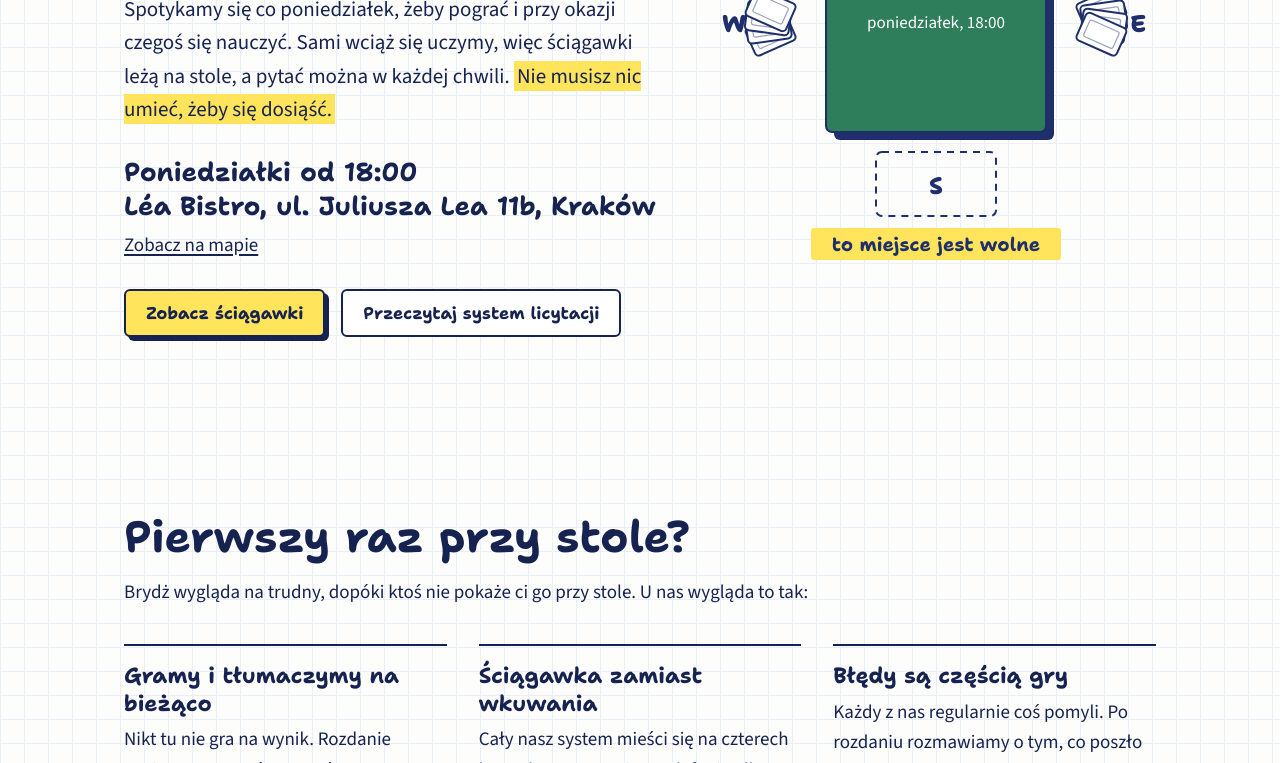
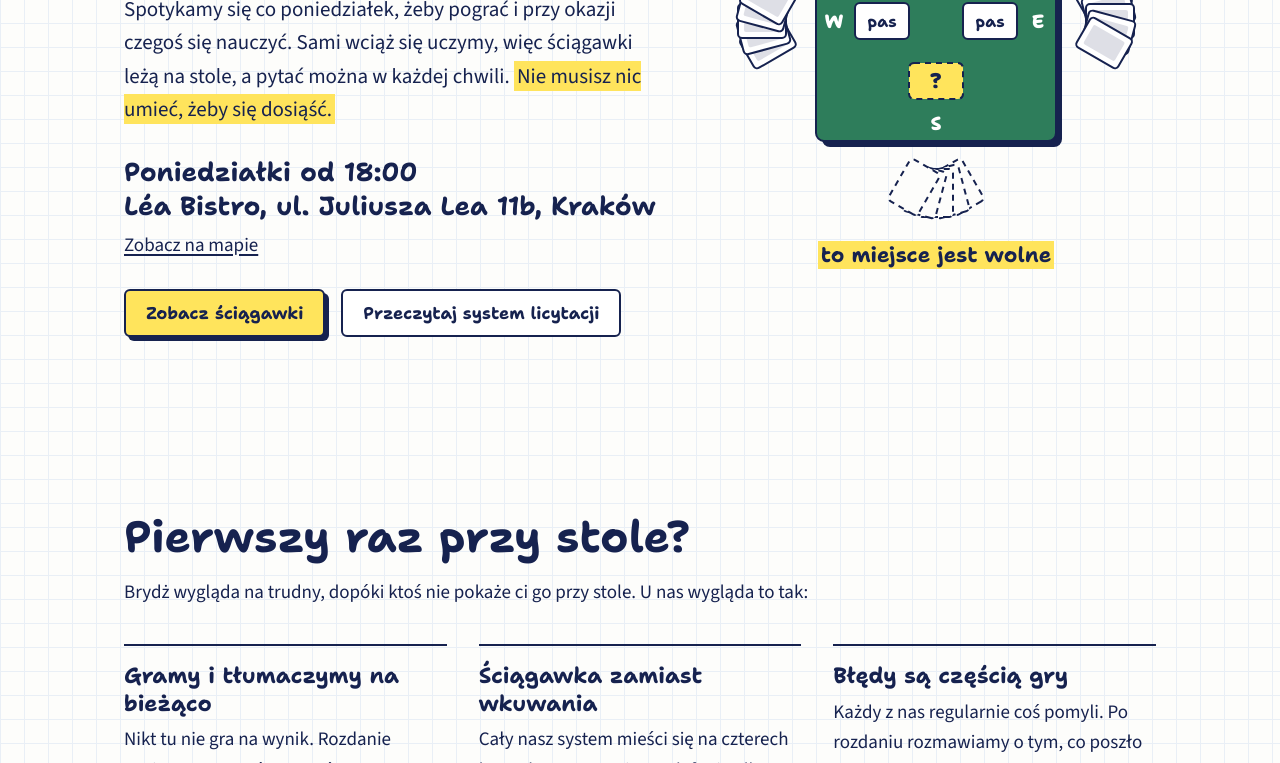
Before and after one commit to witekbobrowski/ciupiemy-w-brydza, a plain HTML site: page docs/index.html in a window 1280 px wide. Shown: the part 337-1100 px from the top of the page. Drawn offline with Linux system fonts and the light colour scheme.

Commit message:
Stół w hero jako licytacja w toku z wolnym miejscem S
Co-Authored-By: Claude Fable 5.2 <noreply@anthropic.com>

```diff
--- a/build/site.css
+++ b/build/site.css
@@ -136,3 +136,17 @@ footer.site .club{font-family:var(--hand);font-weight:700}
 .conv-row dd{font-size:18px;line-height:1.4}
 .conv-row dd a{white-space:nowrap;font-size:16px;margin-left:4px}
 @media (max-width:640px){.conv-row{grid-template-columns:1fr}.conv-row dd a{display:inline-block;margin-left:0}}
+
+/* stół w hero */
+.t-card{fill:var(--white);stroke:var(--ink);stroke-width:2}
+.t-back{fill:var(--ink);opacity:.14}
+.t-ghost{fill:var(--paper);stroke:var(--ink);stroke-width:2;stroke-dasharray:6 5}
+.t-shadow{fill:var(--ink)}
+.t-top{fill:var(--table);stroke:var(--ink);stroke-width:2}
+.t-seat{font-family:var(--hand);font-weight:800;font-size:19px;fill:#fff}
+.t-tile{fill:var(--white);stroke:var(--ink);stroke-width:2}
+.t-yours{fill:var(--marker);stroke-dasharray:6 5}
+.t-bid{font-family:var(--hand);font-weight:800;font-size:21px;fill:var(--ink)}
+.t-pass{font-family:var(--hand);font-weight:700;font-size:16px;fill:var(--ink)}
+.t-suit{font-family:'DejaVu Sans',sans-serif;font-size:20px;fill:var(--red)}
+.table-cap{font-family:var(--hand);font-weight:700;font-size:21px;text-align:center;max-width:none;margin-top:4px}
--- a/docs/assets/style.css
+++ b/docs/assets/style.css
@@ -192,3 +192,17 @@ footer.site .club{font-family:var(--hand);font-weight:700}
 .conv-row dd{font-size:18px;line-height:1.4}
 .conv-row dd a{white-space:nowrap;font-size:16px;margin-left:4px}
 @media (max-width:640px){.conv-row{grid-template-columns:1fr}.conv-row dd a{display:inline-block;margin-left:0}}
+
+/* stół w hero */
+.t-card{fill:var(--white);stroke:var(--ink);stroke-width:2}
+.t-back{fill:var(--ink);opacity:.14}
+.t-ghost{fill:var(--paper);stroke:var(--ink);stroke-width:2;stroke-dasharray:6 5}
+.t-shadow{fill:var(--ink)}
+.t-top{fill:var(--table);stroke:var(--ink);stroke-width:2}
+.t-seat{font-family:var(--hand);font-weight:800;font-size:19px;fill:#fff}
+.t-tile{fill:var(--white);stroke:var(--ink);stroke-width:2}
+.t-yours{fill:var(--marker);stroke-dasharray:6 5}
+.t-bid{font-family:var(--hand);font-weight:800;font-size:21px;fill:var(--ink)}
+.t-pass{font-family:var(--hand);font-weight:700;font-size:16px;fill:var(--ink)}
+.t-suit{font-family:'DejaVu Sans',sans-serif;font-size:20px;fill:var(--red)}
+.table-cap{font-family:var(--hand);font-weight:700;font-size:21px;text-align:center;max-width:none;margin-top:4px}
--- a/docs/index.html
+++ b/docs/index.html
@@ -33,21 +33,22 @@
       </div>
     </div>
     <div class="hero-table">
-    <svg class="table-svg" viewBox="0 0 440 440" role="img" aria-label="Stół brydżowy: trzy miejsca zajęte, jedno wolne" xmlns="http://www.w3.org/2000/svg">
-      <rect x="118" y="88" width="220" height="220" rx="6" fill="#1F2F6B"/>
-      <rect x="110" y="80" width="220" height="220" rx="6" fill="#2E7D5B" stroke="#1F2F6B" stroke-width="2"/>
-      <text x="220" y="196" text-anchor="middle" font-size="17" font-weight="500" fill="#fff" font-family="Source,sans-serif">poniedziałek, 18:00</text>
-      <g transform="translate(220 56) rotate(0)"><g transform="rotate(-24 0 30)"><rect x="-15" y="-22" width="30" height="44" rx="4" fill="#fff" stroke="#1F2F6B" stroke-width="2"/><rect x="-9" y="-16" width="18" height="32" rx="2" fill="none" stroke="#1F2F6B" stroke-width="1.2" opacity=".45"/></g><g transform="rotate(-8 0 30)"><rect x="-15" y="-22" width="30" height="44" rx="4" fill="#fff" stroke="#1F2F6B" stroke-width="2"/><rect x="-9" y="-16" width="18" height="32" rx="2" fill="none" stroke="#1F2F6B" stroke-width="1.2" opacity=".45"/></g><g transform="rotate(8 0 30)"><rect x="-15" y="-22" width="30" height="44" rx="4" fill="#fff" stroke="#1F2F6B" stroke-width="2"/><rect x="-9" y="-16" width="18" height="32" rx="2" fill="none" stroke="#1F2F6B" stroke-width="1.2" opacity=".45"/></g><g transform="rotate(24 0 30)"><rect x="-15" y="-22" width="30" height="44" rx="4" fill="#fff" stroke="#1F2F6B" stroke-width="2"/><rect x="-9" y="-16" width="18" height="32" rx="2" fill="none" stroke="#1F2F6B" stroke-width="1.2" opacity=".45"/></g></g>
-      <g transform="translate(52 190) rotate(-90)"><g transform="rotate(-24 0 30)"><rect x="-15" y="-22" width="30" height="44" rx="4" fill="#fff" stroke="#1F2F6B" stroke-width="2"/><rect x="-9" y="-16" width="18" height="32" rx="2" fill="none" stroke="#1F2F6B" stroke-width="1.2" opacity=".45"/></g><g transform="rotate(-8 0 30)"><rect x="-15" y="-22" width="30" height="44" rx="4" fill="#fff" stroke="#1F2F6B" stroke-width="2"/><rect x="-9" y="-16" width="18" height="32" rx="2" fill="none" stroke="#1F2F6B" stroke-width="1.2" opacity=".45"/></g><g transform="rotate(8 0 30)"><rect x="-15" y="-22" width="30" height="44" rx="4" fill="#fff" stroke="#1F2F6B" stroke-width="2"/><rect x="-9" y="-16" width="18" height="32" rx="2" fill="none" stroke="#1F2F6B" stroke-width="1.2" opacity=".45"/></g><g transform="rotate(24 0 30)"><rect x="-15" y="-22" width="30" height="44" rx="4" fill="#fff" stroke="#1F2F6B" stroke-width="2"/><rect x="-9" y="-16" width="18" height="32" rx="2" fill="none" stroke="#1F2F6B" stroke-width="1.2" opacity=".45"/></g></g>
-      <g transform="translate(388 190) rotate(90)"><g transform="rotate(-24 0 30)"><rect x="-15" y="-22" width="30" height="44" rx="4" fill="#fff" stroke="#1F2F6B" stroke-width="2"/><rect x="-9" y="-16" width="18" height="32" rx="2" fill="none" stroke="#1F2F6B" stroke-width="1.2" opacity=".45"/></g><g transform="rotate(-8 0 30)"><rect x="-15" y="-22" width="30" height="44" rx="4" fill="#fff" stroke="#1F2F6B" stroke-width="2"/><rect x="-9" y="-16" width="18" height="32" rx="2" fill="none" stroke="#1F2F6B" stroke-width="1.2" opacity=".45"/></g><g transform="rotate(8 0 30)"><rect x="-15" y="-22" width="30" height="44" rx="4" fill="#fff" stroke="#1F2F6B" stroke-width="2"/><rect x="-9" y="-16" width="18" height="32" rx="2" fill="none" stroke="#1F2F6B" stroke-width="1.2" opacity=".45"/></g><g transform="rotate(24 0 30)"><rect x="-15" y="-22" width="30" height="44" rx="4" fill="#fff" stroke="#1F2F6B" stroke-width="2"/><rect x="-9" y="-16" width="18" height="32" rx="2" fill="none" stroke="#1F2F6B" stroke-width="1.2" opacity=".45"/></g></g>
-      <g class="seat" font-family="'Shantell Sans',sans-serif" font-weight="800" font-size="24" fill="#1F2F6B" text-anchor="middle">
-        <text x="220" y="22">N</text><text x="18" y="200">W</text><text x="422" y="200">E</text>
-        <rect x="160" y="320" width="120" height="64" rx="6" fill="none" stroke="#1F2F6B" stroke-width="2" stroke-dasharray="7 6"/>
-        <text x="220" y="362">S</text>
+    <svg class="table-svg" viewBox="0 0 440 404" role="img" aria-label="Stół brydżowy w trakcie licytacji: W pasuje, N otwiera 1 kier, E pasuje. Miejsce S jest wolne." xmlns="http://www.w3.org/2000/svg">
+      <g transform="translate(220 36) rotate(0)"><g transform="rotate(-30 0 44)"><rect class="t-card" x="-17" y="-24" width="34" height="48" rx="4"/><rect class="t-back" x="-11" y="-18" width="22" height="36" rx="2"/></g><g transform="rotate(-15 0 44)"><rect class="t-card" x="-17" y="-24" width="34" height="48" rx="4"/><rect class="t-back" x="-11" y="-18" width="22" height="36" rx="2"/></g><g transform="rotate(0 0 44)"><rect class="t-card" x="-17" y="-24" width="34" height="48" rx="4"/><rect class="t-back" x="-11" y="-18" width="22" height="36" rx="2"/></g><g transform="rotate(15 0 44)"><rect class="t-card" x="-17" y="-24" width="34" height="48" rx="4"/><rect class="t-back" x="-11" y="-18" width="22" height="36" rx="2"/></g><g transform="rotate(30 0 44)"><rect class="t-card" x="-17" y="-24" width="34" height="48" rx="4"/><rect class="t-back" x="-11" y="-18" width="22" height="36" rx="2"/></g></g>
+      <g transform="translate(46 190) rotate(-90)"><g transform="rotate(-30 0 44)"><rect class="t-card" x="-17" y="-24" width="34" height="48" rx="4"/><rect class="t-back" x="-11" y="-18" width="22" height="36" rx="2"/></g><g transform="rotate(-15 0 44)"><rect class="t-card" x="-17" y="-24" width="34" height="48" rx="4"/><rect class="t-back" x="-11" y="-18" width="22" height="36" rx="2"/></g><g transform="rotate(0 0 44)"><rect class="t-card" x="-17" y="-24" width="34" height="48" rx="4"/><rect class="t-back" x="-11" y="-18" width="22" height="36" rx="2"/></g><g transform="rotate(15 0 44)"><rect class="t-card" x="-17" y="-24" width="34" height="48" rx="4"/><rect class="t-back" x="-11" y="-18" width="22" height="36" rx="2"/></g><g transform="rotate(30 0 44)"><rect class="t-card" x="-17" y="-24" width="34" height="48" rx="4"/><rect class="t-back" x="-11" y="-18" width="22" height="36" rx="2"/></g></g>
+      <g transform="translate(394 190) rotate(90)"><g transform="rotate(-30 0 44)"><rect class="t-card" x="-17" y="-24" width="34" height="48" rx="4"/><rect class="t-back" x="-11" y="-18" width="22" height="36" rx="2"/></g><g transform="rotate(-15 0 44)"><rect class="t-card" x="-17" y="-24" width="34" height="48" rx="4"/><rect class="t-back" x="-11" y="-18" width="22" height="36" rx="2"/></g><g transform="rotate(0 0 44)"><rect class="t-card" x="-17" y="-24" width="34" height="48" rx="4"/><rect class="t-back" x="-11" y="-18" width="22" height="36" rx="2"/></g><g transform="rotate(15 0 44)"><rect class="t-card" x="-17" y="-24" width="34" height="48" rx="4"/><rect class="t-back" x="-11" y="-18" width="22" height="36" rx="2"/></g><g transform="rotate(30 0 44)"><rect class="t-card" x="-17" y="-24" width="34" height="48" rx="4"/><rect class="t-back" x="-11" y="-18" width="22" height="36" rx="2"/></g></g>
+      <g transform="translate(220 362) rotate(180)"><rect class="t-ghost" x="-17" y="-24" width="34" height="48" rx="4" transform="rotate(-30 0 44)"/><rect class="t-ghost" x="-17" y="-24" width="34" height="48" rx="4" transform="rotate(-15 0 44)"/><rect class="t-ghost" x="-17" y="-24" width="34" height="48" rx="4" transform="rotate(0 0 44)"/><rect class="t-ghost" x="-17" y="-24" width="34" height="48" rx="4" transform="rotate(15 0 44)"/><rect class="t-ghost" x="-17" y="-24" width="34" height="48" rx="4" transform="rotate(30 0 44)"/></g>
+      <rect class="t-shadow" x="106" y="76" width="240" height="240" rx="8"/>
+      <rect class="t-top" x="100" y="70" width="240" height="240" rx="8"/>
+      <g class="t-seat" text-anchor="middle">
+        <text x="220" y="99">N</text><text x="220" y="299">S</text><text x="118" y="197">W</text><text x="322" y="197">E</text>
       </g>
-      <rect x="95" y="396" width="250" height="32" rx="3" fill="#FFE45C"/>
-      <text x="220" y="419" text-anchor="middle" font-family="'Shantell Sans',sans-serif" font-weight="700" font-size="19" fill="#1F2F6B">to miejsce jest wolne</text>
+      <rect class="t-tile" x="193" y="112" width="54" height="36" rx="5"/><text class="t-bid" x="212" y="137" text-anchor="middle">1</text><text class="t-suit" x="229" y="137" text-anchor="middle">♥</text>
+      <rect class="t-tile" x="139" y="172" width="54" height="36" rx="5"/><text class="t-pass" x="166" y="196" text-anchor="middle">pas</text>
+      <rect class="t-tile" x="247" y="172" width="54" height="36" rx="5"/><text class="t-pass" x="274" y="196" text-anchor="middle">pas</text>
+      <rect class="t-tile t-yours" x="193" y="232" width="54" height="36" rx="5"/><text class="t-bid" x="220" y="257" text-anchor="middle">?</text>
     </svg>
+    <p class="table-cap"><mark>to miejsce jest wolne</mark></p>
     </div>
   </div>
 </div>
```
Also changed, not shown: build/templates/index.html (+14 -13 lines).
